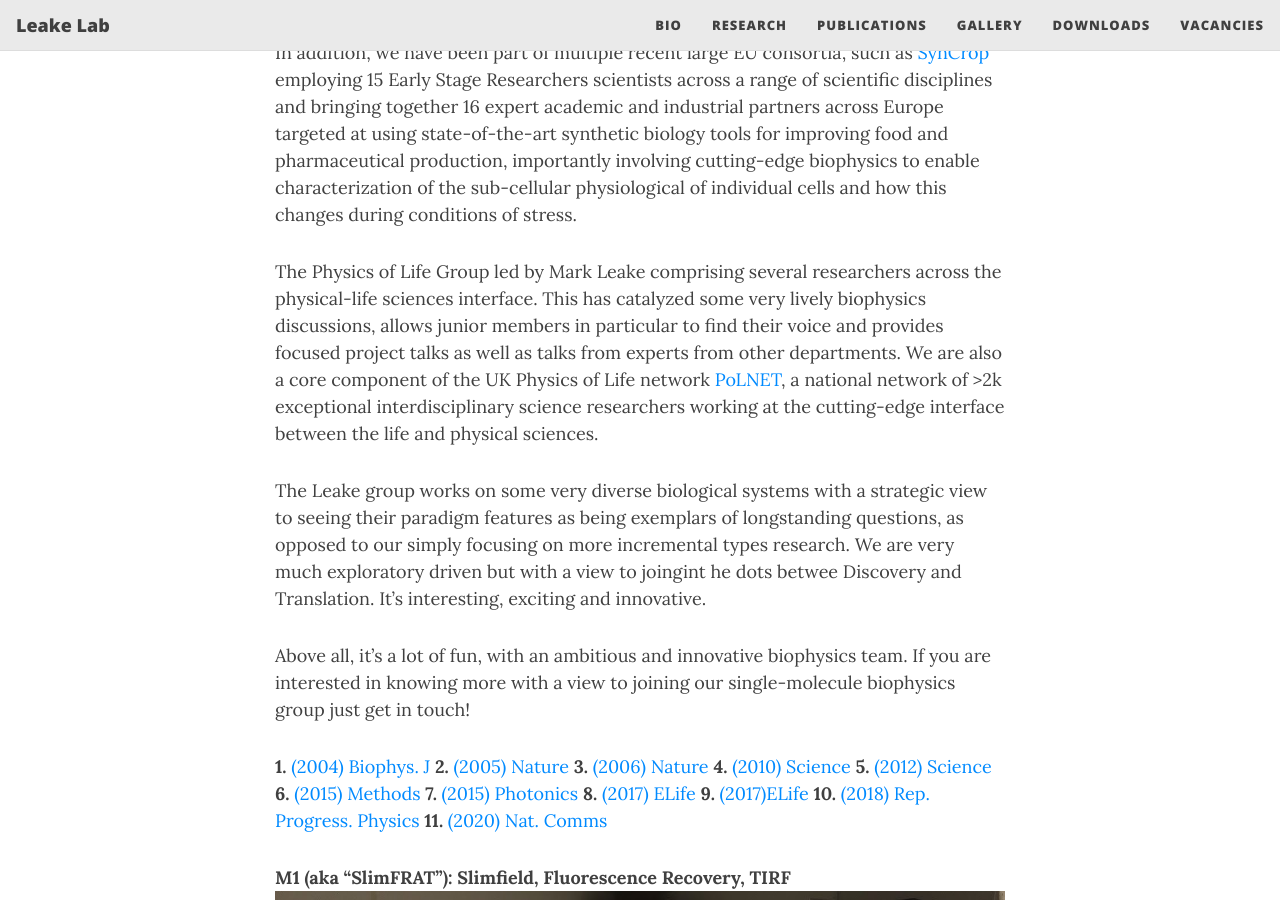
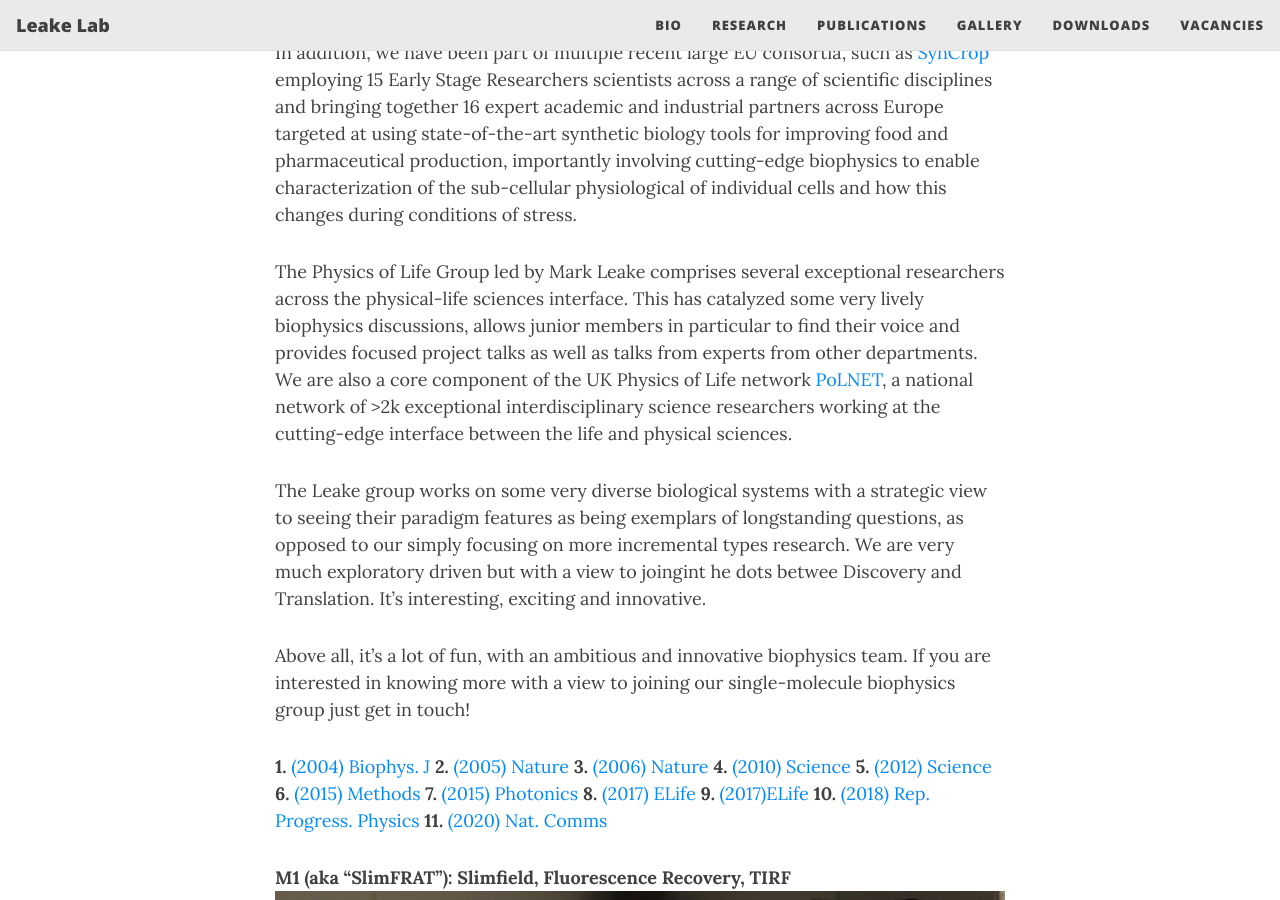
Before and after one commit to york-biophysics/york-biophysics.github.io, a Jekyll site: the page built from Research.md, in a window 1280 px wide and 900 px high, scrolled down 915 px. Built offline with Jekyll 4.4.1, drawn with Linux system fonts in a browser that asks for light colours; nearby versions of some CDN libraries.

Commit message:
tweaked res text

```diff
--- a/Research.md
+++ b/Research.md
@@ -41,9 +41,8 @@ physiological of individual cells and how this changes during conditions of
 stress.
 
 The
-Physics of Life Group
-led by Mark Leake
-comprising several researchers across the physical-life sciences interface. This has catalyzed some very
+Physics of Life Group led by Mark Leake
+comprises several exceptional researchers across the physical-life sciences interface. This has catalyzed some very
 lively biophysics discussions, allows junior members in particular to find
 their voice and provides focused project talks as well as talks from experts
 from other departments. We are also a core component of the UK Physics of Life network [PoLNET](https://www.physicsoflife.org.uk/), a national network of >2k
```
